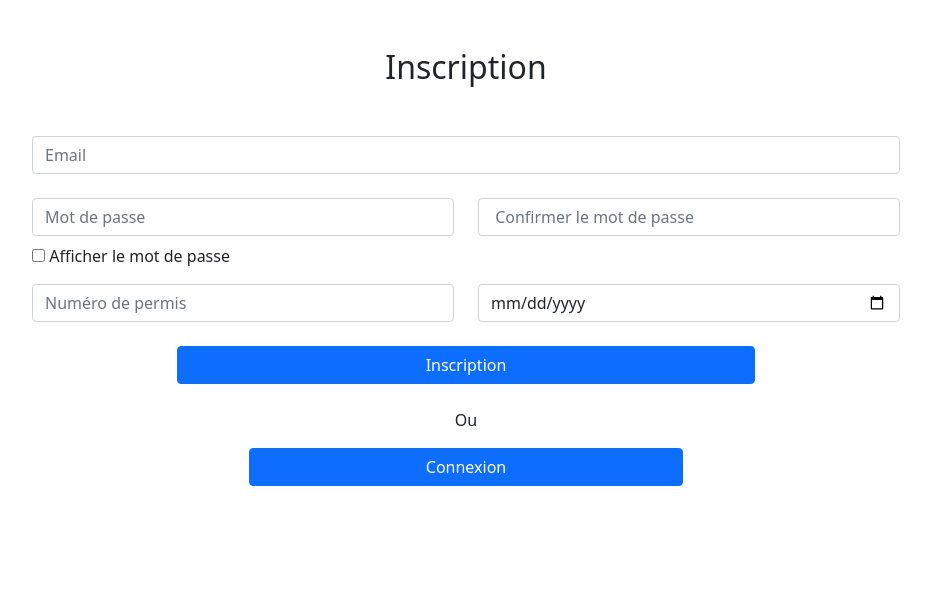
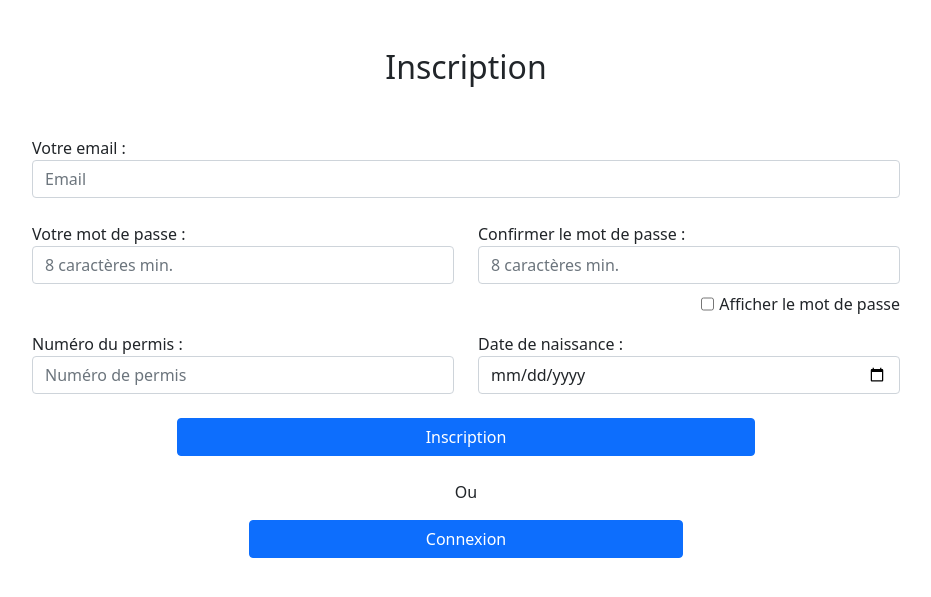
Before and after one commit to aniamrstc/FindCar, a PHP site: page /vue/inscription.php in a window 1280 px wide. Shown: the part 76-673 px from the top of the page, without its empty margins (174-1105 px from the left). Run offline with PHP 8.4, Linux system fonts and the light colour scheme; tables that the repository leaves empty hold one stand-in row (values such as "Sample post"); some libraries are stand-ins or nearby versions.

Commit message:
update inscription et commentaires

```diff
--- a/src/public/vue/inscription.php
+++ b/src/public/vue/inscription.php
@@ -1,3 +1,8 @@
+<!--
+    Projet : FindCar
+    Auteur : Liliana Santos
+    Date : 06.03.2023
+ -->
 <?php
 require("../model/BDD.php");
 $email = filter_input(INPUT_POST, 'email', FILTER_SANITIZE_EMAIL);
@@ -7,7 +12,19 @@ $numPermis = filter_input(INPUT_POST, 'numPermis', FILTER_SANITIZE_SPECIAL_CHARS
 $date = filter_input(INPUT_POST, 'date', FILTER_SANITIZE_SPECIAL_CHARS);
 $inscription = filter_input(INPUT_POST, 'inscription', FILTER_SANITIZE_SPECIAL_CHARS);
 $connexion = filter_input(INPUT_POST, 'connexion', FILTER_SANITIZE_SPECIAL_CHARS);
+
+/* Stocker la date de aujord'hui */
+$dateActuelle = new DateTime();
+
+/* stocker la date inserer par l'utilisateur . */
+$dateNaissance = new DateTime($date);
+
+/* Calcul de l'âge de l'utilisateur. */
+$age = $dateActuelle->diff($dateNaissance)->y;
+
 $messageError = "";
+
+/* Vérifier si l'e-mail est déjà dans la base de données. */
 $userExists = userExists($email);
 
 if (isset($connexion)) {
@@ -15,16 +32,44 @@ if (isset($connexion)) {
 }
 
 if (isset($inscription)) {
+    /* Vérifier si l'email, le mot de passe, le mot de passe2, numPermis et la date ne sont pas vides. */
     if ($email != "" && $password != "" && $password2 != "" && $numPermis != "" && $date != "") {
+        /* Vérifier si le mot de passe et le mot de passe retapé sont identiques. */
         if ($password == $password2) {
+
+            /* Vérifier si l'e-mail existe dans la base de données. */
             if ($userExists['email_exists'] === 1) {
-                $messageError = "Cette adresse mail est déjà utilisée.";
+                $messageError .= nl2br("Cette adresse mail est déjà utilisée. \n");
             } else {
                 $passwordHash = password_hash($password, PASSWORD_BCRYPT);
-                newUser($email, $passwordHash, $numPermis, $date);
+                /* Vérifier si l'utilisateur a plus de 18 ans. */
+                if ($age > 18) {
+                    newUser($email, $passwordHash, $numPermis, $date);
+                } else {
+                    $messageError .= nl2br("Vous devez etre majeur pour vous inscrire \n");
+                }
             }
+        } else {
+            $messageError .= nl2br("Les mots de passe ne sont pas compatibles \n");
         }
     }
+
+    if (empty($email)) {
+        $messageError .= nl2br("Veuillez indiquer votre email \n");
+    }
+    if (empty($password)) {
+        $messageError .= nl2br("Veuillez indiquer votre mot de passe \n");
+    }
+    if (empty($password2)) {
+        $messageError .= nl2br("Veuillez confirmer votre mot de passe \n");
+    }
+    if (empty($numPermis)) {
+        $messageError .= nl2br("Veuillez indiquer votre numero de permis \n");
+    }
+    if (empty($date)) {
+        $messageError .= nl2br("Veuillez indiquer votre date de naissance \n");
+    }
+
 }
 ?>
 
@@ -60,28 +105,34 @@ if (isset($inscription)) {
             <form method="POST" class="px-md-2 " style="margin:50px 150px">
 
                 <div class="form-outline mb-4">
-                    <input type="text" name="email" id="email" placeholder="Email" class="form-control">
+                    <label for="email">Votre email :</label>
+                    <input type="text" name="email" id="email" placeholder="Email" class="form-control" required>
                 </div>
                 <div class="row">
                     <div class="col-md-6 mb-2">
-
-                        <input type="password" name="password" id="password" placeholder="Mot de passe"
-                            class="form-control">
+                        <label for="password">Votre mot de passe :</label>
+                        <input type="password" name="password" id="password" placeholder="8 caractères min."
+                            class="form-control" minlength="8">
                     </div>
                     <div class="col-md-6 mb-2">
-                        <input type="password" name="Retypepassword" id="Retypepassword" placeholder=" Confirmer le mot de passe" class="form-control">
+                        <label for="Retypepassword">Confirmer le mot de passe :</label>
+                        <input type="password" name="Retypepassword" id="Retypepassword" placeholder="8 caractères min."
+                            class="form-control" minlength="8">
                     </div>
-                    <label for="showPassWord" id="showMyPassword">
-                        <input type="checkbox" name="showMyPassword" id="showMyPassword" onclick="ShowMyPassword()">
+                    <div for="showPassWord" id="showMyPassword" class="d-flex justify-content-end">
+                        <input type="checkbox" name="showMyPassword" id="showMyPassword" onclick="ShowMyPassword()"
+                            style="margin-right: 5px;">
                         <span class="ml-2">Afficher le mot de passe</span>
-                    </label>
+                    </div>
                 </div>
                 <div class="row mt-3">
                     <div class="col-md-6 mb-4">
+                        <label for="Retypepassword">Numéro du permis :</label>
                         <input type="text" name="numPermis" id="numPermis" placeholder="Numéro de permis"
                             class="form-control">
                     </div>
                     <div class="col-md-6 mb-4">
+                        <label for="Retypepassword">Date de naissance :</label>
                         <input type="date" name="date" id="date" placeholder="Date de naissance " class="form-control">
                     </div>
                 </div>
@@ -98,6 +149,19 @@ if (isset($inscription)) {
                 </div>
             </form>
         </div>
+
+        <?php
+        if (!empty($messageError)) {
+            if ($messageError != 0) { ?>
+                <div class="row h-100 justify-content-center align-items-center">
+                    <div class="alert alert-danger w-50 mt-3 col-12 text-center" role="alert">
+                        <?= $messageError ?>
+                    </div>
+                </div>
+            <?php }
+        }
+        ?>
+
     </div>
 </body>
 
```
